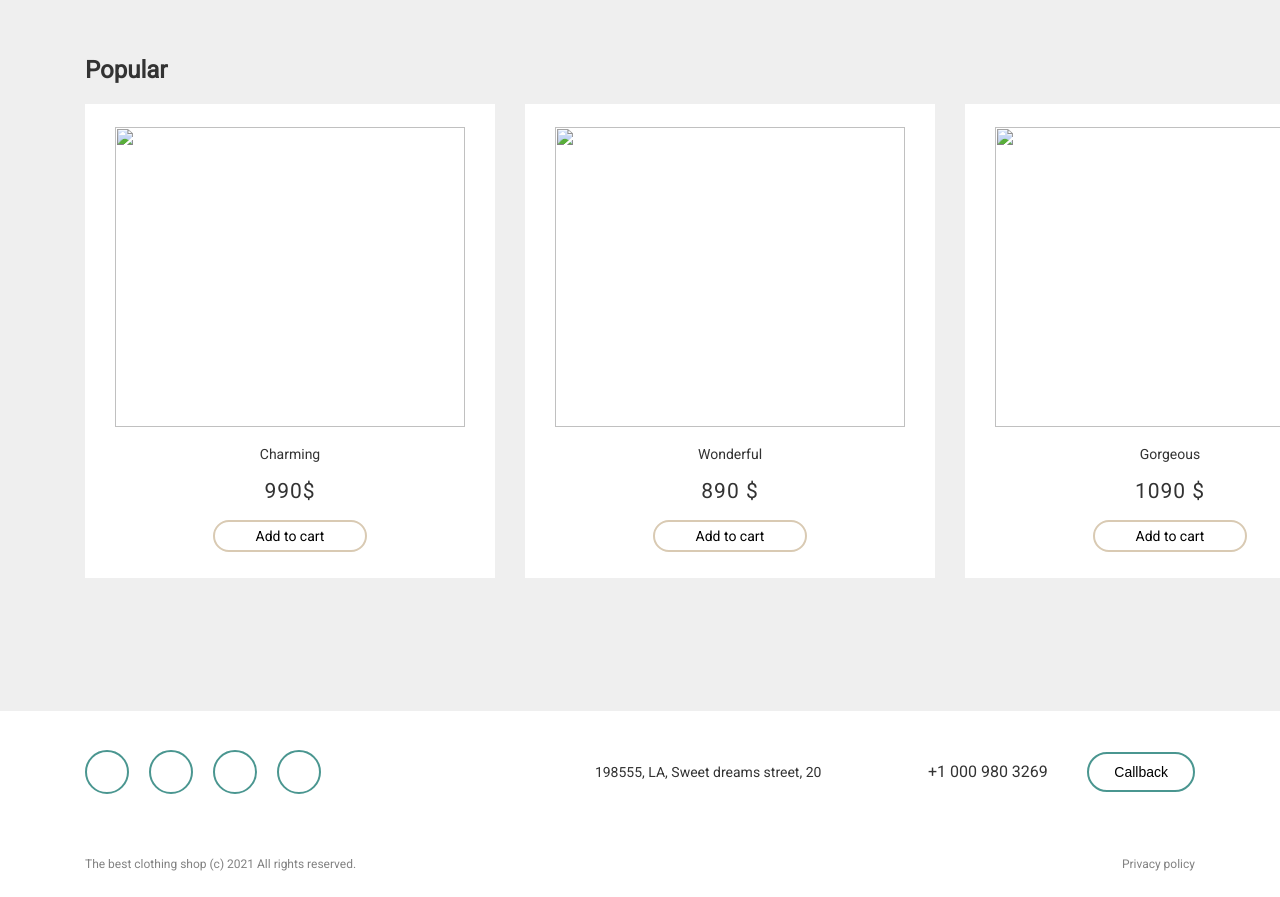
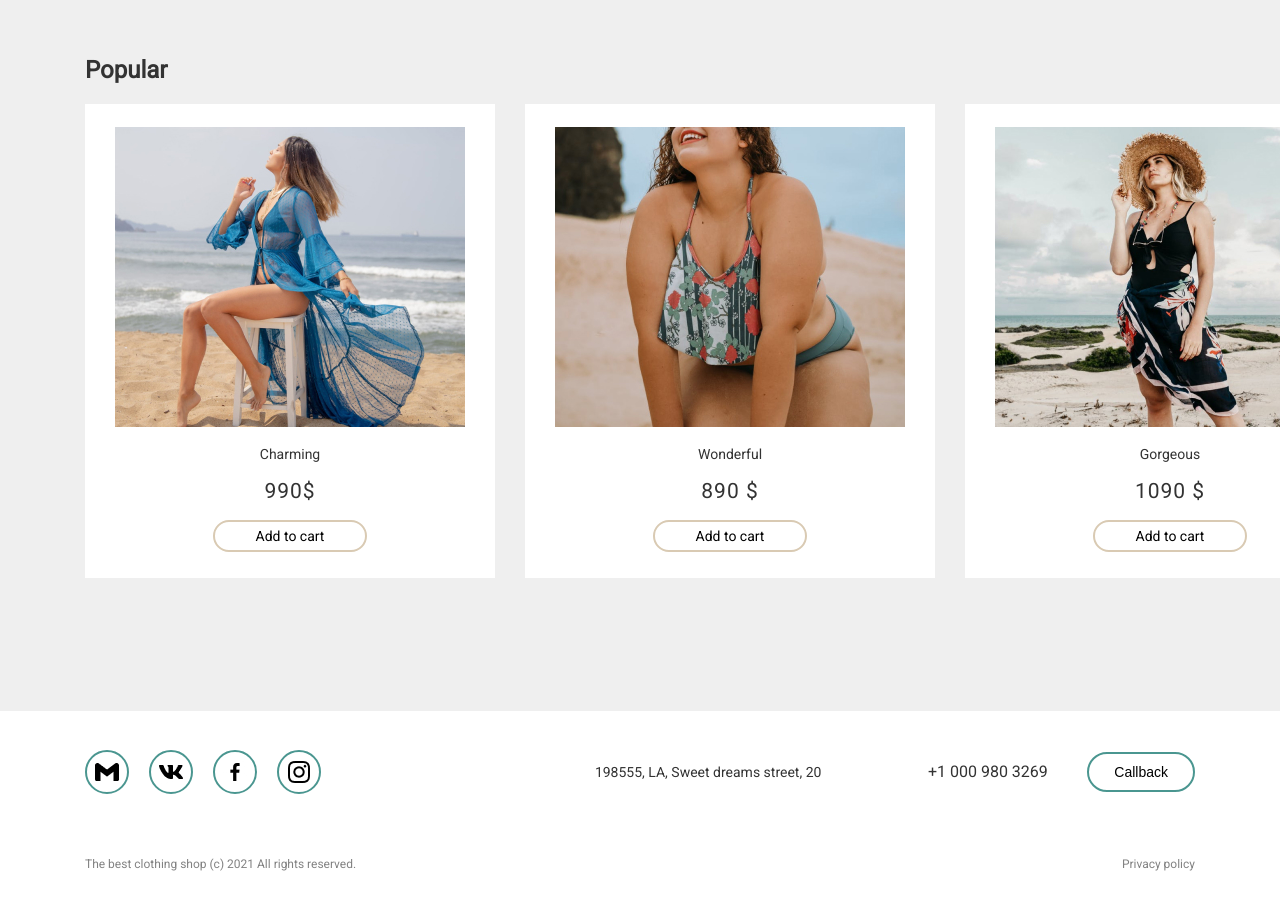
Before and after one commit to OlyaKamalova/Online_store, a plain HTML site: page index.html in a window 1280 px wide. Shown: the part 800-1697 px from the top of the page. Drawn offline with Linux system fonts and the light colour scheme.

Commit message:
Update index.html

```diff
--- a/index.html
+++ b/index.html
@@ -217,16 +217,16 @@
 		background-position: center center;
 	}
 	.social-gmail {
-		background-image: url("simple-icons_gmail.jpg");
+		background-image: url("./Store_lab2/simple-icons_gmail.jpg");
 	}
 	.social-vk {
-		background-image: url("akar-icons_vk-fill.jpg");
+		background-image: url("./Store_lab2/akar-icons_vk-fill.jpg");
 	}
 	.social-fb {
-		background-image: url("bx_bxl-facebook.jpg");
+		background-image: url("./Store_lab2/bx_bxl-facebook.jpg");
 	}
 	.social-instagram {
-		background-image: url("akar-icons_instagram-fill.jpg");
+		background-image: url("./Store_lab2/akar-icons_instagram-fill.jpg");
 	}
 	.footer-bottom {
 		display: flex;
@@ -387,7 +387,7 @@
 			<div class="grid-item grid-item-catalog">
 				<div class="bg-white">
 					<div class="thumb">
-						<img src="image 2.jpg" height="300" width="350"/></div>
+						<img src="./Store_lab2/image 2.jpg" height="300" width="350"/></div>
 					<p class="grid-title">Charming</p>
 					<p class="grid-price">990$ </p>
 					<a class="grid-btn" href="#">Add to cart</a>
@@ -396,7 +396,7 @@
 			<div class="grid-item grid-item-catalog">
 				<div class="bg-white">
 					<div class="thumb">
-						<img src="image 3.jpg" height="300" width="350"/>
+						<img src="./Store_lab2/image 3.jpg" height="300" width="350"/>
 					</div>
 					<p class="grid-title">Wonderful</p>
 					<p class="grid-price">890 $ </p>
@@ -406,7 +406,7 @@
 			<div class="grid-item grid-item-catalog">
 				<div class="bg-white">
 					<div class="thumb">
-						<img src="image 5.jpg" height="300" width="350"/></div>
+						<img src="./Store_lab2/image 5.jpg" height="300" width="350"/></div>
 					<p class="grid-title">Gorgeous</p>
 					<p class="grid-price">1090 $ </p>
 					<a class="grid-btn" href="#">Add to cart</a>
@@ -421,10 +421,10 @@
 			<div class="footer-top">
 				<div class="footer-top-item">
 					<ul class="social">
-						<li class="social-item"><a class="social-link social-gmail" href="" target="_blank"></a></li>
-						<li class="social-item"><a class="social-link social-vk" href="" target="_blank"></a></li>
-						<li class="social-item"><a class="social-link social-fb" href="" target="_blank"></a></li>
-						<li class="social-item"><a class="social-link social-instagram" href="" target="_blank"></a></li>
+						<li class="social-item"><a class="social-link social-gmail" href=""></a></li>
+						<li class="social-item"><a class="social-link social-vk" href="" ></a></li>
+						<li class="social-item"><a class="social-link social-fb" href="" ></a></li>
+						<li class="social-item"><a class="social-link social-instagram" href="" ></a></li>
 					</ul>
 				</div>
 				<div class="footer-info">
```
